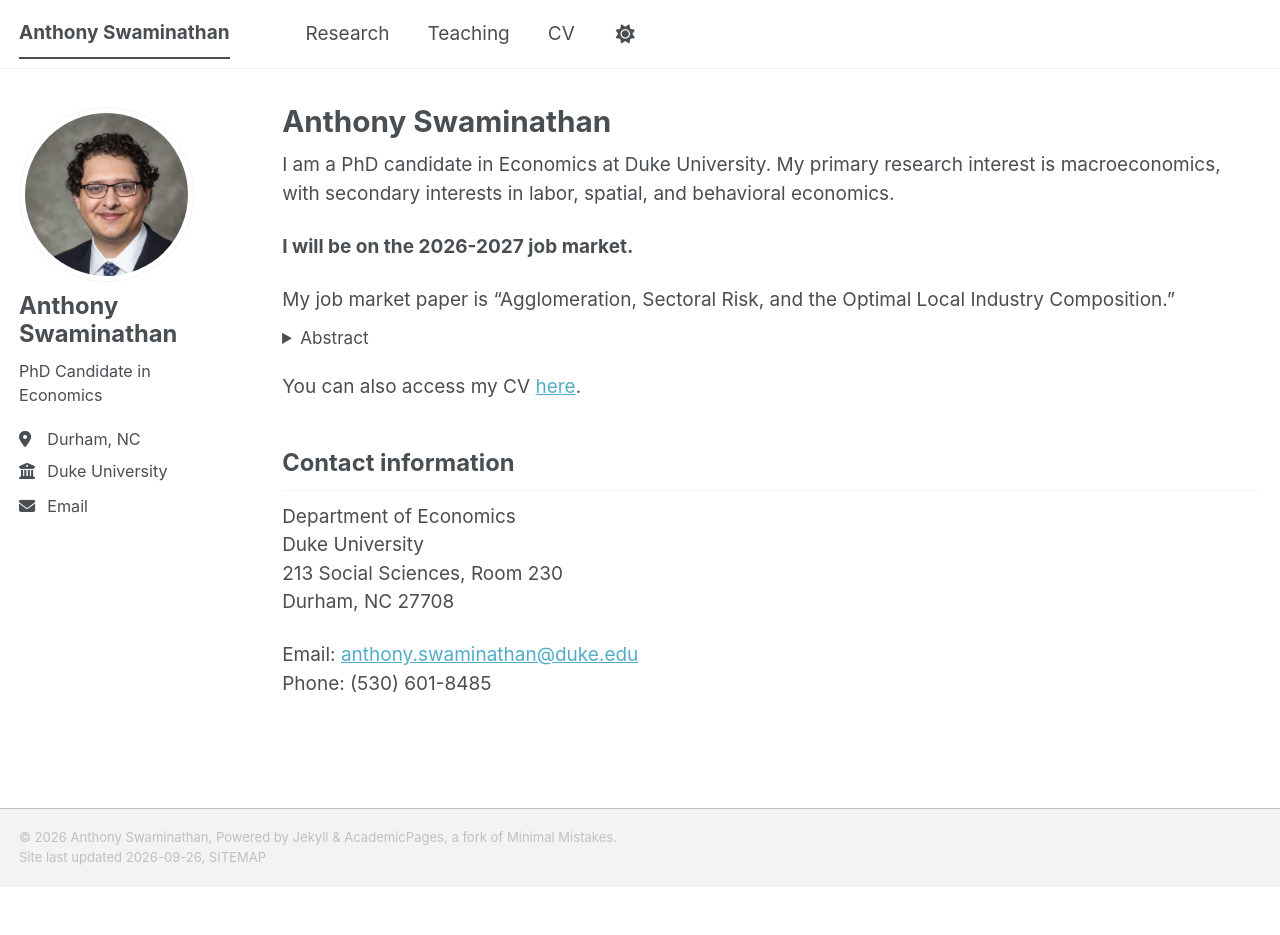
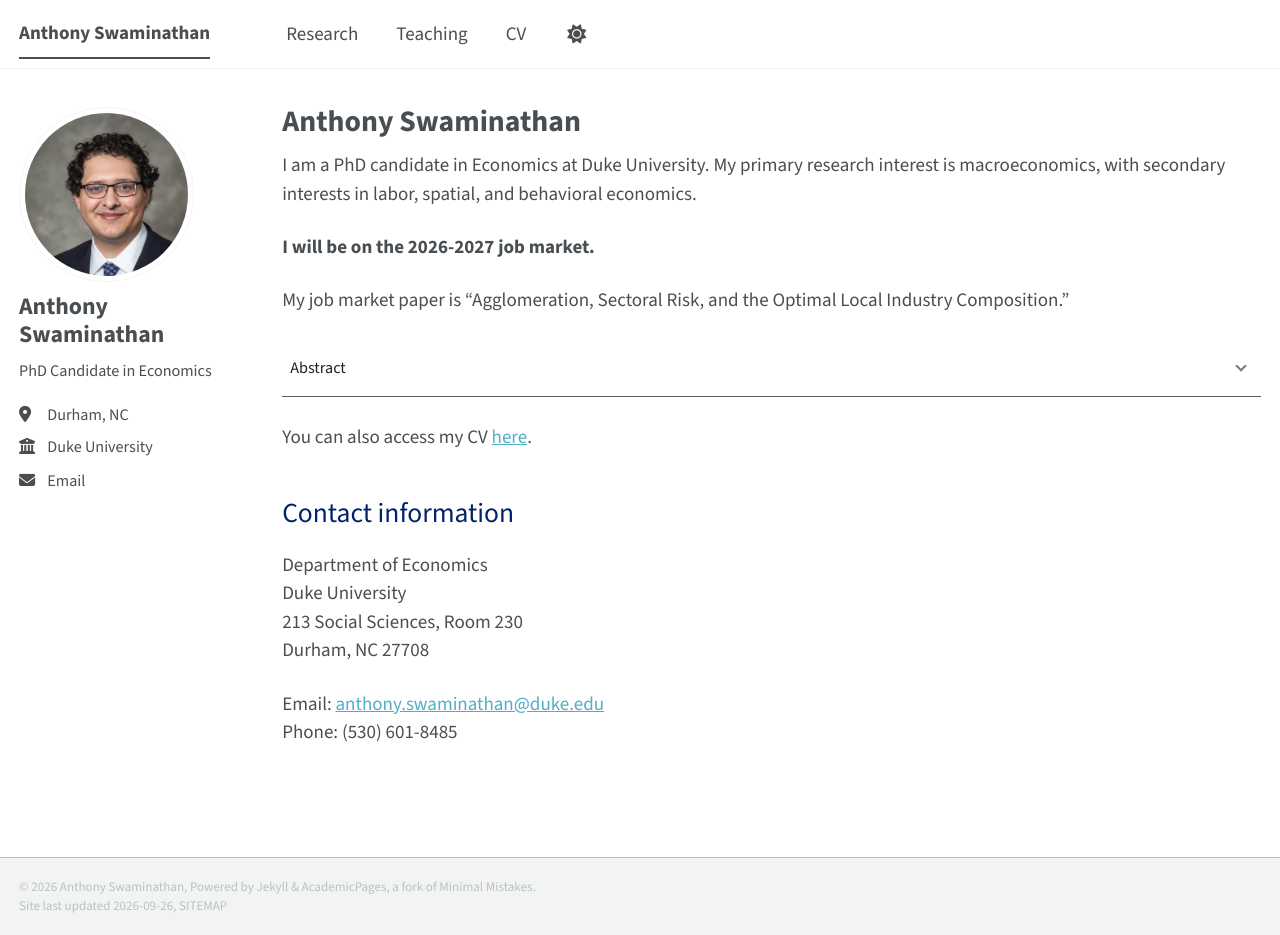
Before and after one commit to anthony-swaminathan/anthony-swaminathan.github.io, a Jekyll site: the page built from _pages/about.md, in a window 1280 px wide and 935 px high. Built offline with Jekyll 4.4.1, drawn with Linux system fonts in a browser that asks for light colours; a style sheet for code colours, icons or effects is not loaded.

Commit message:
Unify typography across pages; match home abstract to the research rows
The home page uses the single layout and was falling back to the system
sans stack, while Research and Teaching (archive layout) were explicitly
set in Source Sans 3 -- so the two looked like different sites. Source
Sans 3 now leads the global sans stack, which covers body, headings,
sidebar and footer everywhere; the per-rule declarations that duplicated
it are gone. Added the 700 weight to the webfont request since headings
now use it.

Page h2 headings now share the .list__heading treatment (Duke blue,
1.45em, regular weight, no rule) instead of the theme's bold bordered h2,
so "Contact information" on the home page matches the section headings on
Research and Teaching.

The job market paper abstract on the home page now uses the same
.row / .row__line / .row__body markup as the research list, so it gets the
same chevron, border and justified body.

Co-Authored-By: Claude Opus 5 <noreply@anthropic.com>

```diff
--- a/_includes/head/custom.html
+++ b/_includes/head/custom.html
@@ -2,10 +2,10 @@
 
 <!-- start custom head snippets -->
 
-<!-- Source Sans Pro for the Research and Teaching lists -->
+<!-- Source Sans 3: site-wide body and heading font -->
 <link rel="preconnect" href="https://fonts.googleapis.com">
 <link rel="preconnect" href="https://fonts.gstatic.com" crossorigin>
-<link rel="stylesheet" href="https://fonts.googleapis.com/css2?family=Source+Sans+3:ital,wght@0,400;0,600;1,400&display=swap">
+<link rel="stylesheet" href="https://fonts.googleapis.com/css2?family=Source+Sans+3:ital,wght@0,400;0,600;0,700;1,400&display=swap">
 
 <!-- Support for Academicons -->
 <link rel="preload" href="https://cdn.jsdelivr.net/gh/jpswalsh/academicons@1/css/academicons.min.css" as="style" onload="this.onload=null;this.rel='stylesheet'">
--- a/_pages/about.md
+++ b/_pages/about.md
@@ -16,7 +16,10 @@ I am a PhD candidate in Economics at Duke University. My primary research intere
 My job market paper is "{{ jmp.title }}."{% if jmp.draft %} You can find a link to the paper <a href="{{ jmp.draft }}">here</a>.{% endif %}
 
 {% assign abstract = jmp.content | strip_html | strip %}
-{% if abstract != "" %}<details class="home__abstract"><summary>Abstract</summary>{{ jmp.content }}</details>{% endif %}
+{% if abstract != "" %}<details class="row home__abstract">
+  <summary class="row__line">Abstract</summary>
+  <div class="row__body">{{ abstract }}</div>
+</details>{% endif %}
 {% endif %}
 
 You can also access my CV [here](https://www.dropbox.com/scl/fi/3v1nz1jwbslmuv4kut9s4/Swaminathan-CV.pdf?rlkey=rfjxnybbsqrfuiktf96y7llsf&raw=1).
--- a/_sass/_themes.scss
+++ b/_sass/_themes.scss
@@ -15,7 +15,7 @@ $indent-var                 : 1.3em;
 
 /* System typefaces */
 $serif                      : Georgia, Times, serif;
-$sans-serif                 : -apple-system, ".SFNSText-Regular", "San Francisco", "Roboto", "Segoe UI", "Helvetica Neue", "Lucida Grande", Arial, sans-serif;
+$sans-serif                 : "Source Sans 3", "Source Sans Pro", -apple-system, ".SFNSText-Regular", "San Francisco", "Roboto", "Segoe UI", "Helvetica Neue", "Lucida Grande", Arial, sans-serif;
 $monospace                  : Monaco, Consolas, "Lucida Console", monospace;
 
 /* Sans serif typefaces */
--- a/assets/css/main.scss
+++ b/assets/css/main.scss
@@ -87,16 +87,12 @@ body {
   }
 }
 
-/* Research and Teaching lists, styled after the old Google Site */
-.archive {
-  font-family: "Source Sans 3", "Source Sans Pro", $sans-serif;
-}
-
-.list__heading {
+/* Section headings: research, teaching, and ordinary pages alike */
+.list__heading,
+.page__content h2 {
   margin: 1.6em 0 0.8em;
   padding: 0;
   border: none;
-  font-family: "Source Sans 3", "Source Sans Pro", $sans-serif;
   font-size: 1.45em;
   font-weight: 400;
   color: #012169;
@@ -162,16 +158,7 @@ details[open] > summary.row__line::after {
   font-style: italic;
 }
 
-/* Job market paper abstract on the home page */
+/* Job market paper abstract on the home page: styled as a research-list row */
 .home__abstract {
-  margin: -0.8em 0 1.3em;
-  font-size: 0.9em;
-
-  summary {
-    cursor: pointer;
-  }
-
-  p {
-    margin: 0.4em 0 0;
-  }
+  margin: 0.2em 0 1.6em;
 }
```
